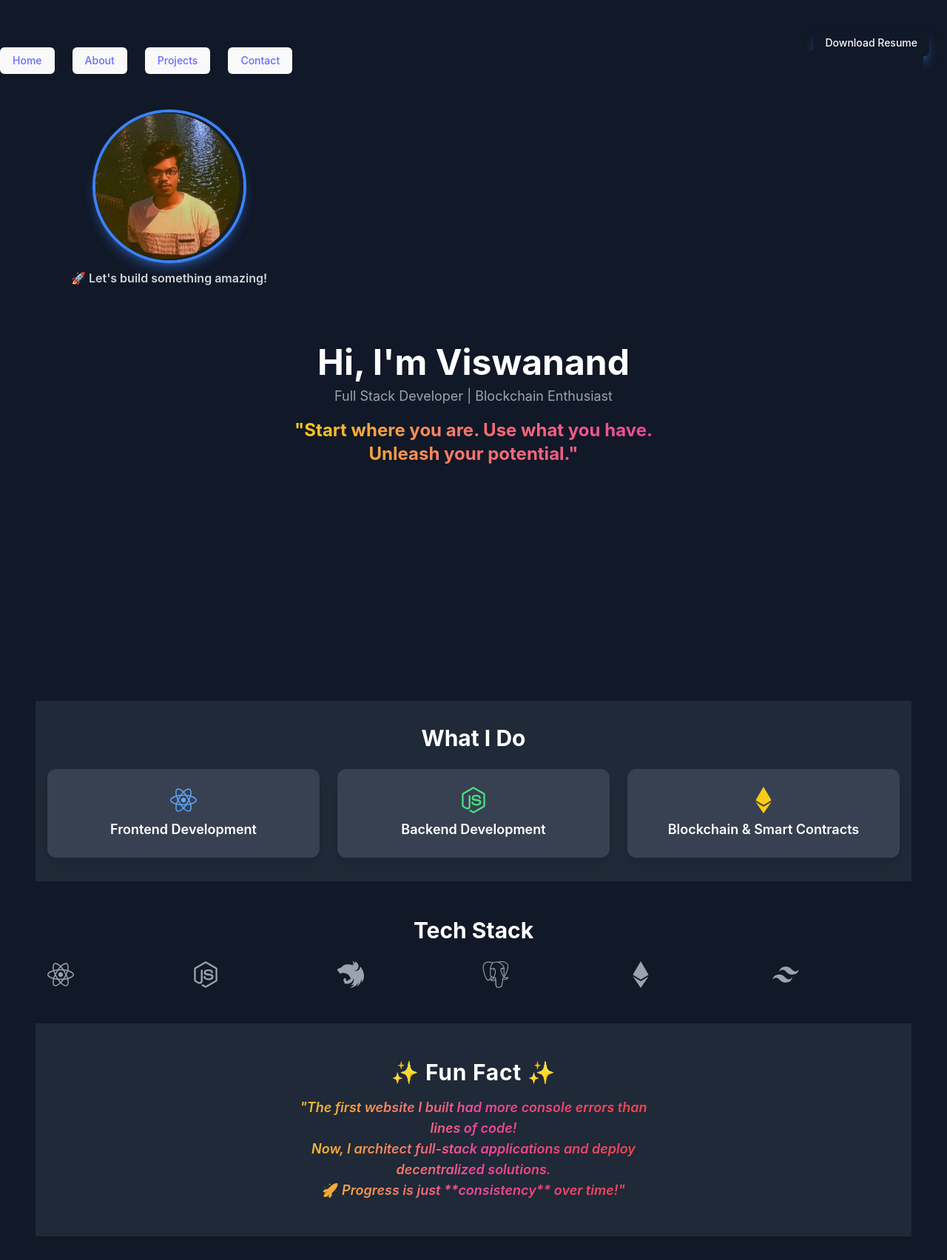
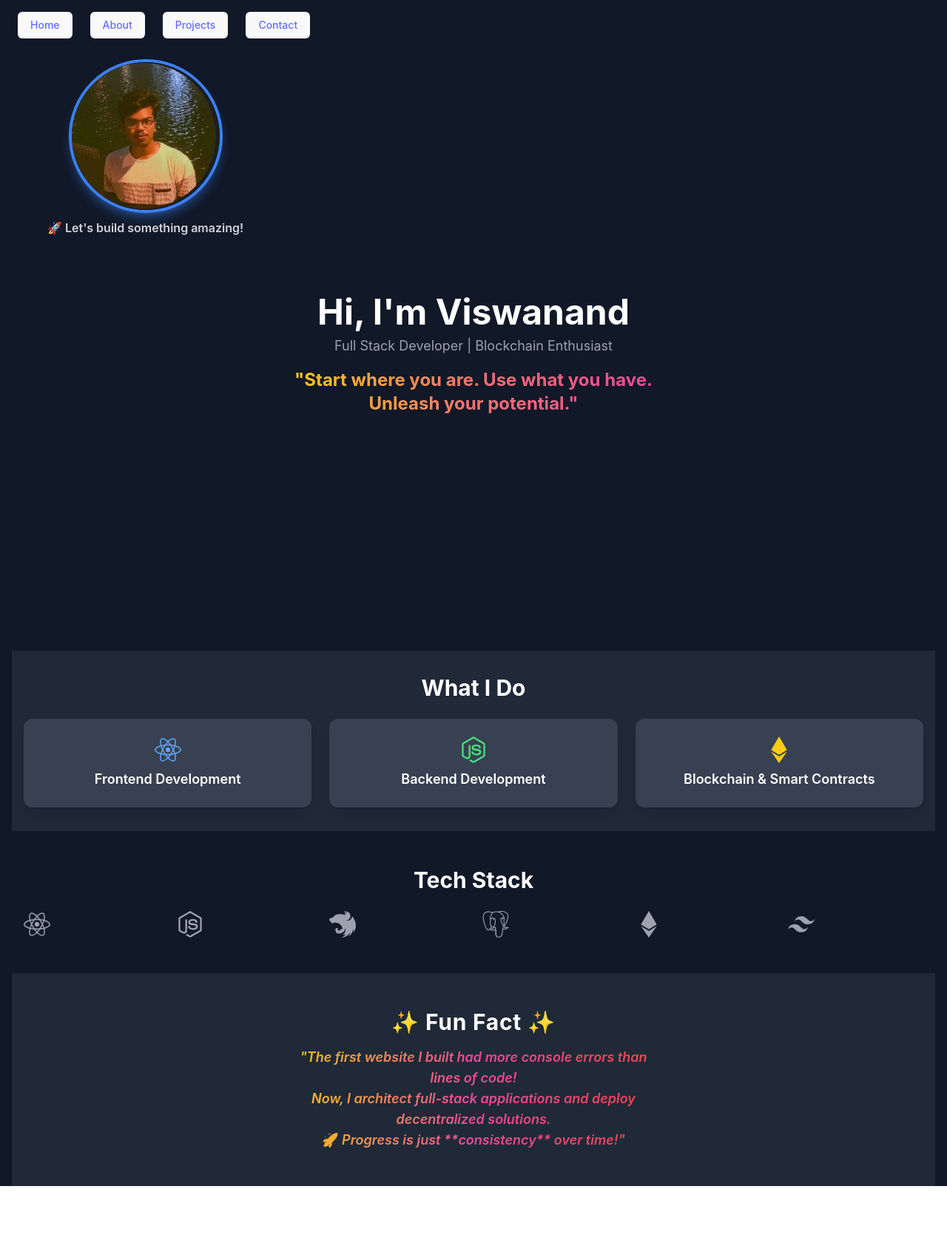
Before and after one commit to viswanandMuruganantham/viswanand-portfolio, a React (Vite) app: page / in a window 1280 px wide. Shown: the whole page at 74% size. After the commit the page ends 1604 px from the top, so only its background shows below. Built offline with nearby package versions, Linux system fonts and the light colour scheme.

Commit message:
Updated files with latest changes

```diff
--- a/src/App.tsx
+++ b/src/App.tsx
@@ -5,26 +5,29 @@ import Home from "./pages/Home";
 import About from "./pages/About";
 import Projects from "./pages/Projects";
 import Contact from "./pages/Contact";
+import resume from "./assets/MYRESUME.pdf";
+
+// Import Resume from Public Folder
+
 
 export default function App() {
   return (
     <Router>
       <div className="min-h-screen bg-gray-900 text-white flex flex-col w-screen">
-
         {/* Importing Navbar Component */}
         <Navbar />
-
         {/* Resume Button - Positioned Responsively */}
         <div className="absolute top-4 right-4 md:top-10 md:right-6">
-          <a href="myportfolio\public\MYRESUME.pdf" download>
+
             <Button className="shadow-lg shadow-blue-500/50" asChild>
-              <span>Download Resume</span>
+
+              <a href={resume} download="MYRESUME.pdf">Download Resume</a>
             </Button>
-          </a>
+
         </div>
 
         {/* Main Content Area */}
-        <div className="flex-grow p-4 md:p-8">
+
         <Routes>
           <Route path="/" element={<Home />} />
           <Route path="/about" element={<About />} />
@@ -32,7 +35,7 @@ export default function App() {
            <Route path="/contact" element={<Contact />} />
           <Route path="*" element={<Navigate to="/" />} />
         </Routes>
-        </div>
+
       </div>
     </Router>
   );
--- a/src/components/Navbar.tsx
+++ b/src/components/Navbar.tsx
@@ -2,38 +2,67 @@ import { useState } from "react";
 import { Link } from "react-router-dom";
 import { Button } from "@/components/ui/button";
 import { Menu, X } from "lucide-react"; // Mobile menu icons
+import { motion, AnimatePresence } from "framer-motion"; // Motion animations
 
 export default function Navbar() {
   const [isNavOpen, setIsNavOpen] = useState(false);
 
+  // Motion Variants for Mobile Menu Animation
+  const menuVariants = {
+    hidden: { opacity: 0, y: -20 },
+    visible: { opacity: 1, y: 0 },
+    exit: { opacity: 0, y: -20 },
+  };
+
   return (
-    <header >
-      {/* Mobile Menu Button */}
-      <button
-        className="md:hidden text-white"
-        onClick={() => setIsNavOpen(!isNavOpen)}
-      >
-        {isNavOpen ? <X size={28} /> : <Menu size={28} />}
-      </button>
-
-      {/* Navigation Links - Left Aligned */}
-      <nav
-        className={`absolute md:relative top-16 left-0 w-full md:w-auto bg-gray-800 md:bg-transparent z-50 md:flex transition-all ${
-          isNavOpen ? "block" : "hidden"
-        } md:block`}
-      >
-        <ul className="flex flex-col md:flex-row items-start md:items-center space-y-4 md:space-y-0 md:space-x-6 p-4 md:p-0">
+    <header className="fixed top-0 left-0 w-full text-white z-50">
+      <div className="flex justify-between items-center px-6 py-4">
+        {/* Left-Aligned Desktop Navigation */}
+        <nav className="hidden md:flex">
+          <ul className="flex items-center space-x-6">
             {["Home", "About", "Projects", "Contact"].map((item, index) => (
               <li key={index}>
                 <Button variant="ghost">
-                <Link to={`/${item.toLowerCase()}`} onClick={() => setIsNavOpen(false)}>
-                  {item}
-                </Link>
+                  <Link to={`/${item.toLowerCase()}`}>{item}</Link>
                 </Button>
               </li>
             ))}
           </ul>
         </nav>
+
+        {/* Mobile Menu Button */}
+        <button
+          className="md:hidden z-50 relative"
+          onClick={() => setIsNavOpen(!isNavOpen)}
+        >
+          {isNavOpen ? <X size={28} /> : <Menu size={28} />}
+        </button>
+      </div>
+
+      {/* Animated Mobile Navigation Menu */}
+      <AnimatePresence>
+        {isNavOpen && (
+          <motion.div
+            initial="hidden"
+            animate="visible"
+            exit="exit"
+            variants={menuVariants}
+            transition={{ duration: 0.3 }}
+            className="absolute top-16 left-0 w-full text-white shadow-lg flex flex-col items-start py-6 md:hidden px-6"
+          >
+            {["Home", "About", "Projects", "Contact"].map((item, index) => (
+              <Button
+                key={index}
+                variant="ghost"
+                className="text-white w-full text-left"
+                onClick={() => setIsNavOpen(false)}
+              >
+                <Link to={`/${item.toLowerCase()}`}>{item}</Link>
+              </Button>
+            ))}
+          </motion.div>
+        )}
+      </AnimatePresence>
     </header>
   );
 }
--- a/src/pages/Home.tsx
+++ b/src/pages/Home.tsx
@@ -1,9 +1,13 @@
-import { motion } from "framer-motion";
+
 import profilePic from "@/assets/profile.jpg";
 import { FaReact, FaNodeJs, FaEthereum } from "react-icons/fa";
 import { SiNestjs, SiPostgresql, SiTailwindcss } from "react-icons/si";
+import { motion, useInView } from "framer-motion";
+import { useRef } from "react";
 
 export default function Home() {
+  const ref = useRef(null);
+  const isInView = useInView(ref, { once: true, margin: "-100px" });
   return (
     <div className="w-full bg-gray-900 text-white flex flex-col items-center relative px-4">
       {/* Profile Picture - Positioned Left Below Navbar (Responsive) */}
@@ -76,13 +80,22 @@ export default function Home() {
         </div>
       </section>
 
-      {/* Fun Fact Section */}
-      <section className="px-4 py-12 bg-gray-800 text-center w-full">
-        <h2 className="text-2xl md:text-3xl font-bold text-white mb-4 tracking-wide">✨ Fun Fact ✨</h2>
+      <section ref={ref} className="px-4 py-12 bg-gray-800 text-center w-full">
+      {/* Heading Animation on Scroll */}
+      <motion.h2
+        initial={{ opacity: 0, scale: 0.8 }}
+        animate={isInView ? { opacity: 1, scale: 1 } : {}}
+        transition={{ duration: 0.8, ease: "easeOut" }}
+        className="text-2xl md:text-3xl font-bold text-white mb-4 tracking-wide"
+      >
+        ✨ Fun Fact ✨
+      </motion.h2>
+
+      {/* Paragraph Animation on Scroll */}
       <motion.p
-          initial={{ opacity: 0, y: 20 }}
-          animate={{ opacity: 1, y: 0 }}
-          transition={{ duration: 1 }}
+        initial={{ opacity: 0, y: 40 }}
+        animate={isInView ? { opacity: 1, y: 0 } : {}}
+        transition={{ duration: 1, ease: "easeOut", delay: 0.3 }}
         className="max-w-lg mx-auto text-sm md:text-lg font-semibold
                    bg-gradient-to-r from-yellow-400 via-pink-500 to-red-500
                    bg-clip-text text-transparent italic"
```
Also changed, not shown: 1 other file (tests, documents, lock files or other folders). Lines whose indentation alone changed are shown as unchanged.
